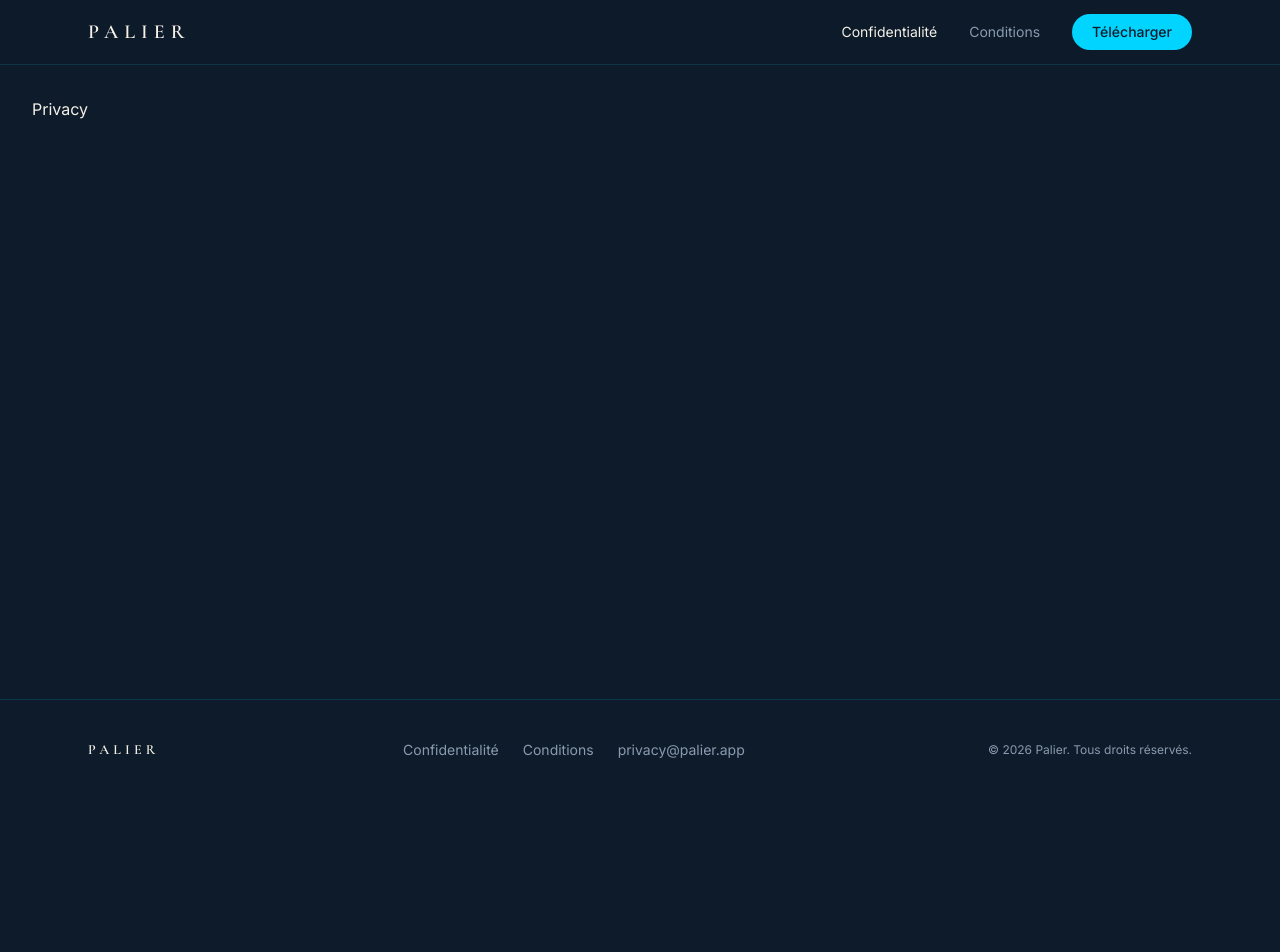
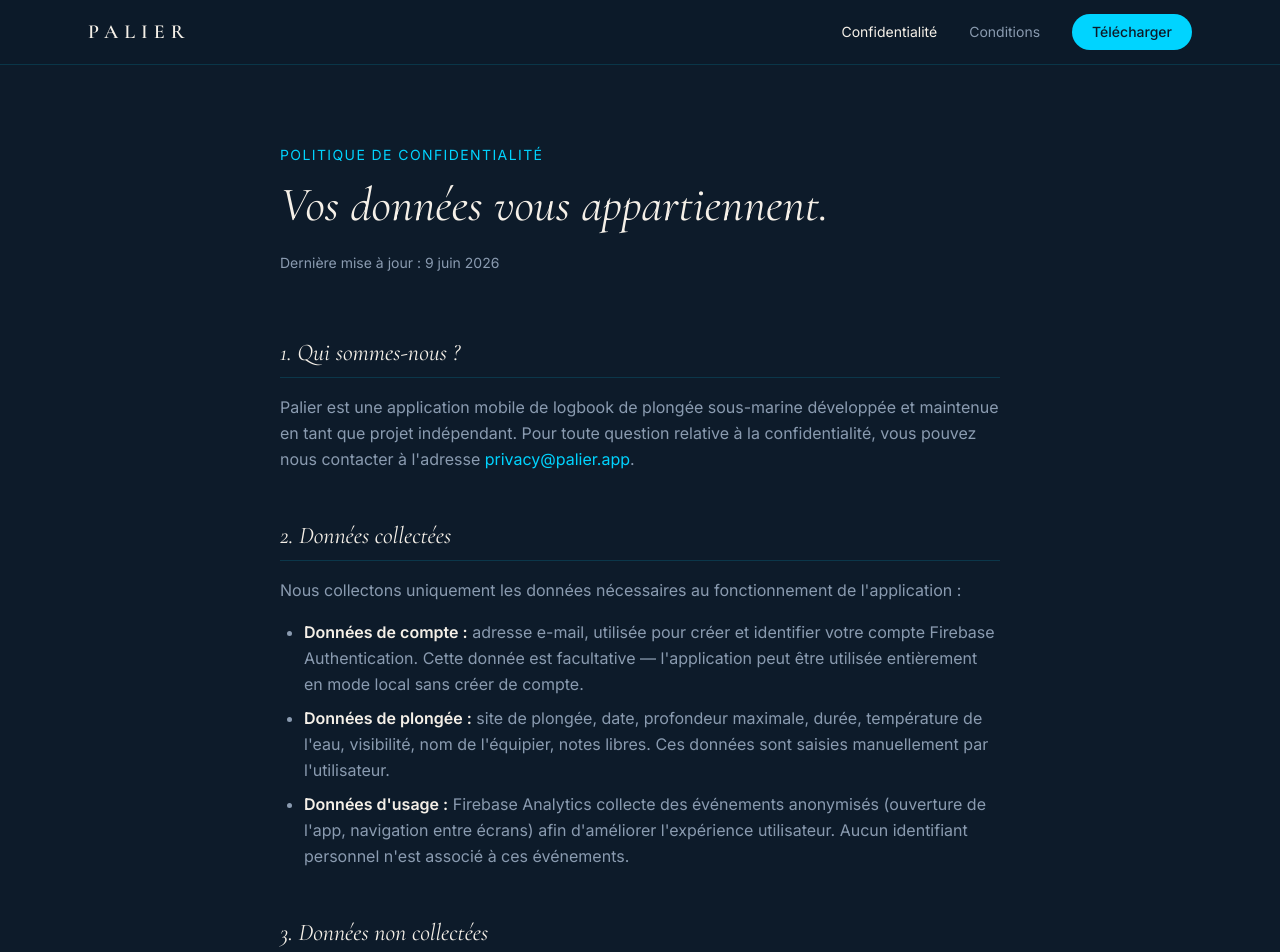
Before and after one commit to TMayess/vitrine-palier, a React (Vite) app: page /privacy in a window 1280 px wide. Shown: the top 952 px of the page. Before the commit the page ends 800 px from the top, so only its background shows below. Built offline with nearby package versions, Linux system fonts and the light colour scheme.

Commit message:
feat: add complete GDPR privacy policy page

```diff
--- a/src/pages/Privacy.jsx
+++ b/src/pages/Privacy.jsx
@@ -1,3 +1,122 @@
 export default function Privacy() {
-  return <main><p className="text-palier-ivory p-8">Privacy</p></main>
+  return (
+    <main className="max-w-3xl mx-auto px-6 py-20">
+      <header className="mb-16">
+        <p className="text-palier-cyan text-sm tracking-widest uppercase mb-4">Politique de confidentialité</p>
+        <h1 className="font-display italic text-5xl text-palier-ivory mb-6">
+          Vos données vous appartiennent.
+        </h1>
+        <p className="text-palier-muted text-sm">Dernière mise à jour : 9 juin 2026</p>
+      </header>
+
+      <div className="prose-palier">
+
+        <Section title="1. Qui sommes-nous ?">
+          <p>
+            Palier est une application mobile de logbook de plongée sous-marine développée et maintenue en tant que projet indépendant. Pour toute question relative à la confidentialité, vous pouvez nous contacter à l'adresse <a href="mailto:privacy@palier.app" className="text-palier-cyan hover:underline">privacy@palier.app</a>.
+          </p>
+        </Section>
+
+        <Section title="2. Données collectées">
+          <p>Nous collectons uniquement les données nécessaires au fonctionnement de l'application :</p>
+          <ul>
+            <li><strong className="text-palier-ivory">Données de compte :</strong> adresse e-mail, utilisée pour créer et identifier votre compte Firebase Authentication. Cette donnée est facultative — l'application peut être utilisée entièrement en mode local sans créer de compte.</li>
+            <li><strong className="text-palier-ivory">Données de plongée :</strong> site de plongée, date, profondeur maximale, durée, température de l'eau, visibilité, nom de l'équipier, notes libres. Ces données sont saisies manuellement par l'utilisateur.</li>
+            <li><strong className="text-palier-ivory">Données d'usage :</strong> Firebase Analytics collecte des événements anonymisés (ouverture de l'app, navigation entre écrans) afin d'améliorer l'expérience utilisateur. Aucun identifiant personnel n'est associé à ces événements.</li>
+          </ul>
+        </Section>
+
+        <Section title="3. Données non collectées">
+          <p>Palier ne collecte <strong className="text-palier-ivory">pas</strong> les données suivantes :</p>
+          <ul>
+            <li>Position GPS précise ou historique de localisation</li>
+            <li>Contacts de l'appareil</li>
+            <li>Accès au microphone ou à la caméra</li>
+            <li>Données biométriques</li>
+            <li>Historique de navigation web</li>
+            <li>Données de santé ou médicales</li>
+          </ul>
+        </Section>
+
+        <Section title="4. Stockage des données">
+          <p>
+            <strong className="text-palier-ivory">Stockage local :</strong> par défaut, toutes vos données de plongée sont stockées localement sur votre appareil via Isar (base de données embarquée). Ces données ne quittent jamais votre appareil sans votre action explicite.
+          </p>
+          <p>
+            <strong className="text-palier-ivory">Stockage cloud :</strong> si vous créez un compte et activez la synchronisation, vos données sont répliquées sur Firebase Firestore (infrastructure Google Cloud). Ce stockage est chiffré en transit (TLS) et au repos. Vous pouvez désactiver la synchronisation à tout moment depuis les paramètres de l'application.
+          </p>
+        </Section>
+
+        <Section title="5. Partage des données">
+          <p>
+            Nous ne vendons, ne louons et ne partageons vos données personnelles avec aucun tiers à des fins commerciales. Les seuls tiers impliqués sont :
+          </p>
+          <ul>
+            <li><strong className="text-palier-ivory">Google Firebase</strong> (Authentication, Firestore, Analytics) — sous-traitant technique, soumis aux conditions de confidentialité de Google. Firebase Analytics est configuré avec la collecte de données minimale.</li>
+          </ul>
+          <p>Aucune donnée n'est partagée avec des annonceurs, courtiers en données ou partenaires marketing.</p>
+        </Section>
+
+        <Section title="6. Sécurité">
+          <p>
+            Les données transmises entre votre appareil et nos serveurs Firebase sont chiffrées via TLS/HTTPS. Les règles de sécurité Firestore sont configurées pour que chaque utilisateur n'ait accès qu'à ses propres données. L'accès aux données cloud nécessite une authentification Firebase valide.
+          </p>
+          <p>
+            Les données locales (Isar) sont stockées dans le répertoire privé de l'application, inaccessible aux autres applications sur un appareil non rooté.
+          </p>
+        </Section>
+
+        <Section title="7. Vos droits (RGPD)">
+          <p>Si vous êtes résident de l'Union Européenne, vous disposez des droits suivants :</p>
+          <ul>
+            <li><strong className="text-palier-ivory">Droit d'accès :</strong> obtenir une copie de vos données personnelles que nous détenons.</li>
+            <li><strong className="text-palier-ivory">Droit de rectification :</strong> corriger des données inexactes. La plupart des données sont modifiables directement dans l'application.</li>
+            <li><strong className="text-palier-ivory">Droit à l'effacement :</strong> supprimer votre compte et l'ensemble de vos données cloud. Les données locales peuvent être supprimées en désinstallant l'application.</li>
+            <li><strong className="text-palier-ivory">Droit à la portabilité :</strong> exporter vos données dans un format lisible. Cette fonctionnalité est disponible depuis les paramètres de l'application.</li>
+            <li><strong className="text-palier-ivory">Droit d'opposition :</strong> désactiver Firebase Analytics depuis les paramètres de l'application.</li>
+          </ul>
+          <p>Pour exercer ces droits, contactez-nous à <a href="mailto:privacy@palier.app" className="text-palier-cyan hover:underline">privacy@palier.app</a>. Nous nous engageons à répondre dans un délai de 30 jours.</p>
+        </Section>
+
+        <Section title="8. Conservation des données">
+          <p>
+            Les données de plongée sont conservées tant que votre compte existe et que vous ne les supprimez pas explicitement. En cas de suppression de compte, toutes les données cloud associées sont effacées dans un délai de 30 jours. Les données de Firebase Analytics sont conservées 14 mois (paramètre par défaut Google, non lié à votre compte).
+          </p>
+        </Section>
+
+        <Section title="9. Mineurs">
+          <p>
+            Palier n'est pas destiné aux enfants de moins de 13 ans. Nous ne collectons pas sciemment de données personnelles auprès de mineurs. Si vous pensez qu'un mineur a créé un compte, contactez-nous pour que nous procédions à sa suppression.
+          </p>
+        </Section>
+
+        <Section title="10. Modifications de cette politique">
+          <p>
+            Nous pouvons mettre à jour cette politique de confidentialité. En cas de modification substantielle, nous vous en informerons via une notification dans l'application. La date de dernière mise à jour est indiquée en haut de ce document.
+          </p>
+        </Section>
+
+        <Section title="11. Contact">
+          <p>
+            Pour toute question relative à la confidentialité ou pour exercer vos droits :<br />
+            <a href="mailto:privacy@palier.app" className="text-palier-cyan hover:underline">privacy@palier.app</a>
+          </p>
+        </Section>
+
+      </div>
+    </main>
+  )
 }
+
+function Section({ title, children }) {
+  return (
+    <section className="mb-12">
+      <h2 className="font-display italic text-2xl text-palier-ivory mb-4 pb-2 border-b border-palier-cyan/15">
+        {title}
+      </h2>
+      <div className="text-palier-muted leading-relaxed space-y-4 [&_ul]:list-disc [&_ul]:pl-6 [&_ul]:space-y-2">
+        {children}
+      </div>
+    </section>
+  )
+}
```
